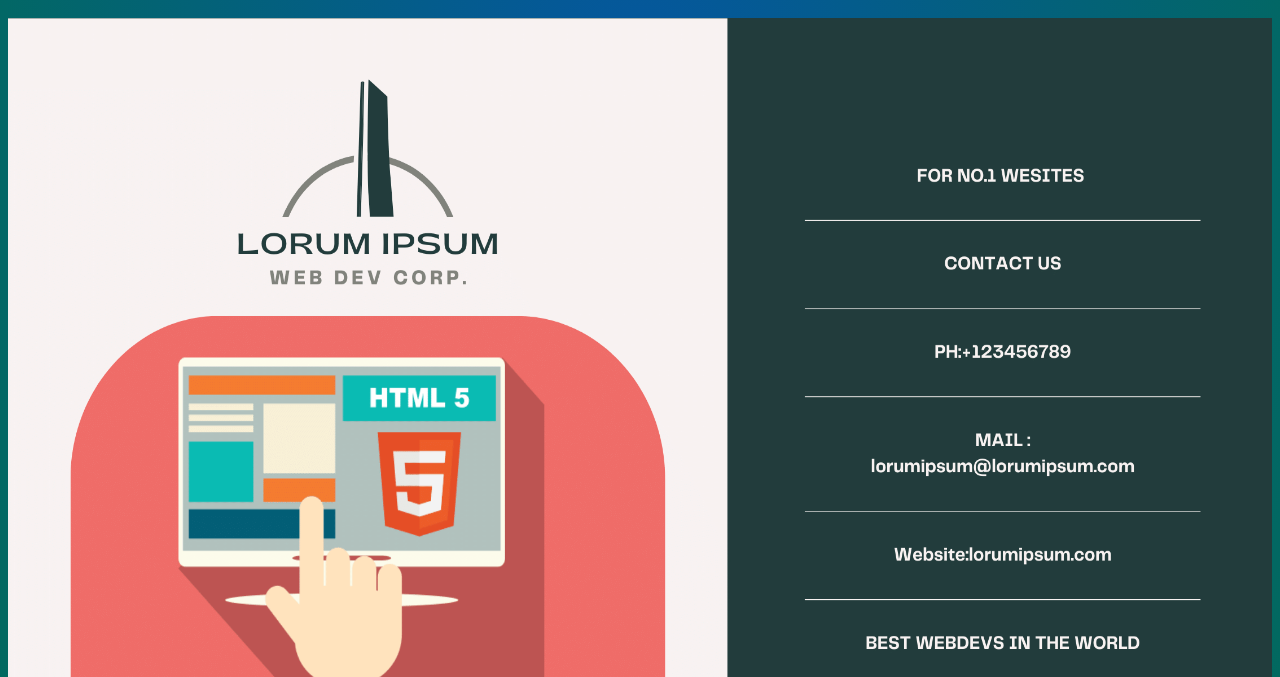
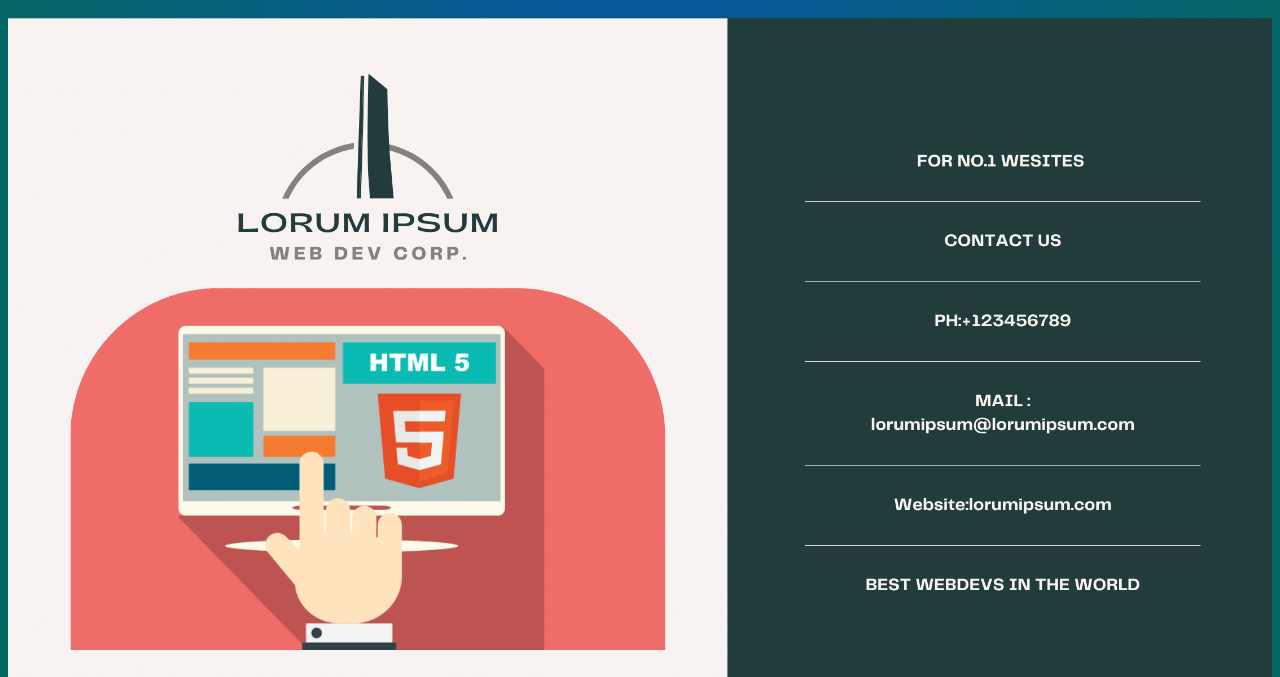
Before and after one commit to ajnasulqubra/Html, a plain HTML site: page contacts.html in a window 1280 px wide. Shown: the part 963-1640 px from the top of the page. Drawn offline with Linux system fonts and the light colour scheme.

Commit message:
Update contacts.html

```diff
--- a/contacts.html
+++ b/contacts.html
@@ -24,7 +24,8 @@
     <a href="https://www.google.com/maps/place/Cochin+University+of+Science+and+Technology/@10.0443393,76.3260451,17z/data=!3m1!4b1!4m5!3m4!1s0x3b080c377917e985:0xb0fd4b1e85a6e51f!8m2!3d10.044334!4d76.3282338">
         <img src="map.png" alt="Location" width="1000" height=auto>
     </a>
-    <img src="How to.png" alt="img" style="padding-top:20px ; width:100%; height: 100% ;">
+    <img src="How to.png" alt="img" style="padding-top:20px ;  " width=100% height=auto>
+
 
 </body>
 
```
